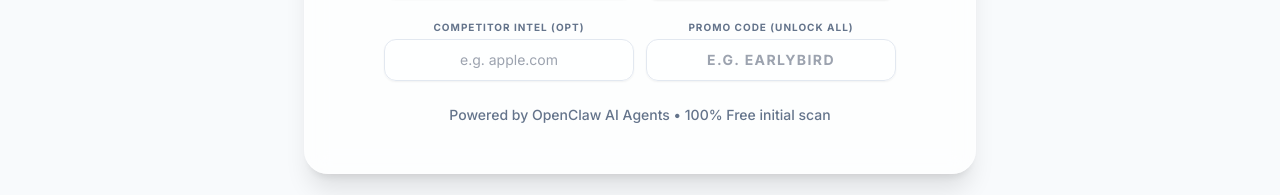
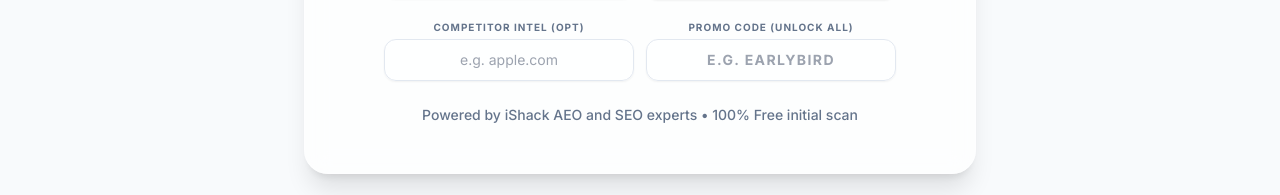
Before and after one commit to iShackDigitalConsultancy/ishackinovationconsultancyseo, an Angular app in the folder frontend/: page / in a window 1280 px wide. Shown: the part 996-1191 px from the top of the page. Built offline with nearby package versions, Linux system fonts and the light colour scheme.

Commit message:
update funnel powered-by copy

```diff
--- a/frontend/src/app/home/home.html
+++ b/frontend/src/app/home/home.html
@@ -89,7 +89,7 @@
               </div>
             </div>
           </div>
-          <p class="text-sm text-slate-500 font-medium mt-4">Powered by OpenClaw AI Agents • 100% Free initial scan</p>
+          <p class="text-sm text-slate-500 font-medium mt-4">Powered by iShack AEO and SEO experts • 100% Free initial scan</p>
         </div>
       }
 
```
